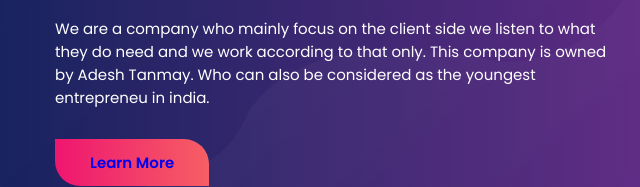
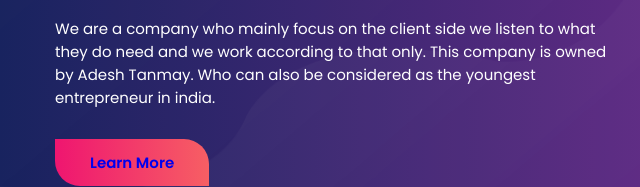
Before and after one commit to Alexander-Corportion/Crop.web, a plain HTML site: page index.html in a window 1280 px wide. Shown: the part 426-613 px from the top of the page, 0-640 px from the left. Drawn offline with nearby package versions, Linux system fonts and the light colour scheme.

Commit message:
Update index.html

```diff
--- a/index.html
+++ b/index.html
@@ -116,7 +116,7 @@
               We are a company who mainly focus on the client side we listen to what they do need and we work according
               to that only.
 
-              This company is owned by Adesh Tanmay. Who can also be considered as the youngest entrepreneu in india.
+              This company is owned by Adesh Tanmay. Who can also be considered as the youngest entrepreneur in india.
             </p>
 
             <button class="btn"><a href="#services" color="white"><b>Learn More</b></a></button>
```
